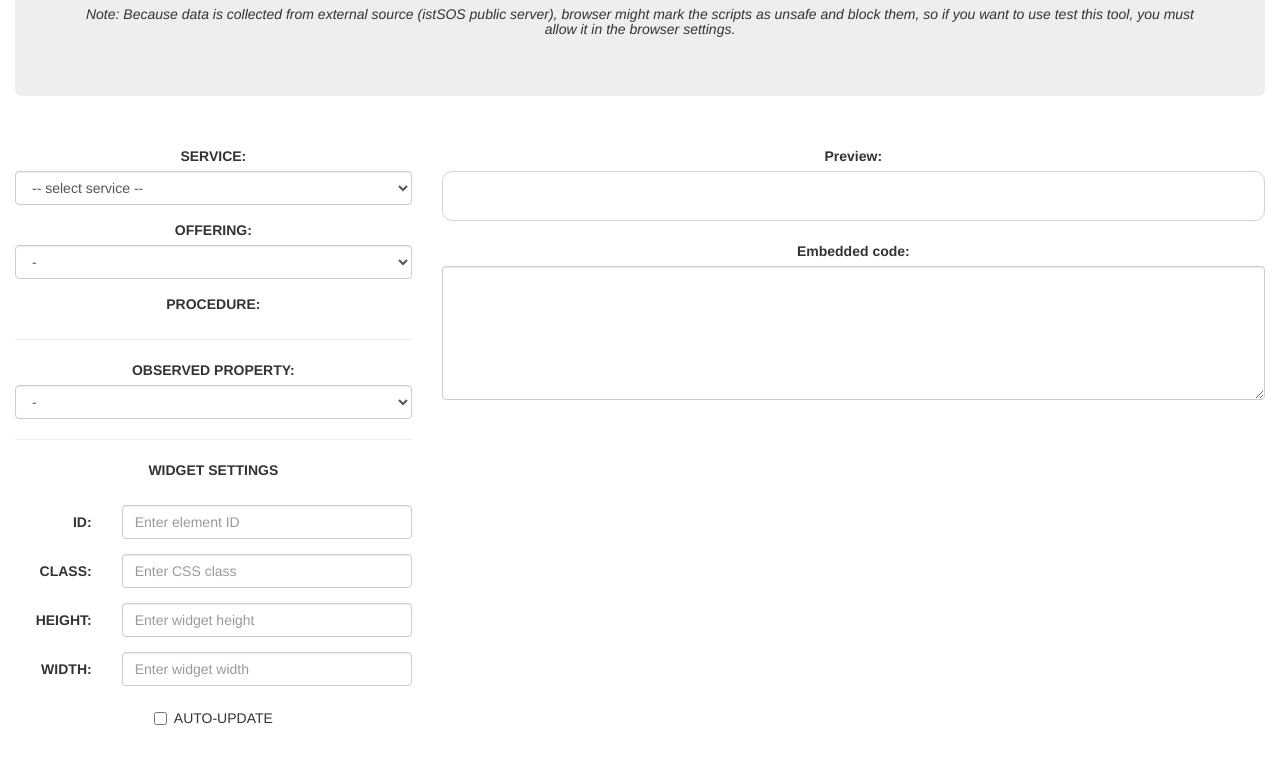
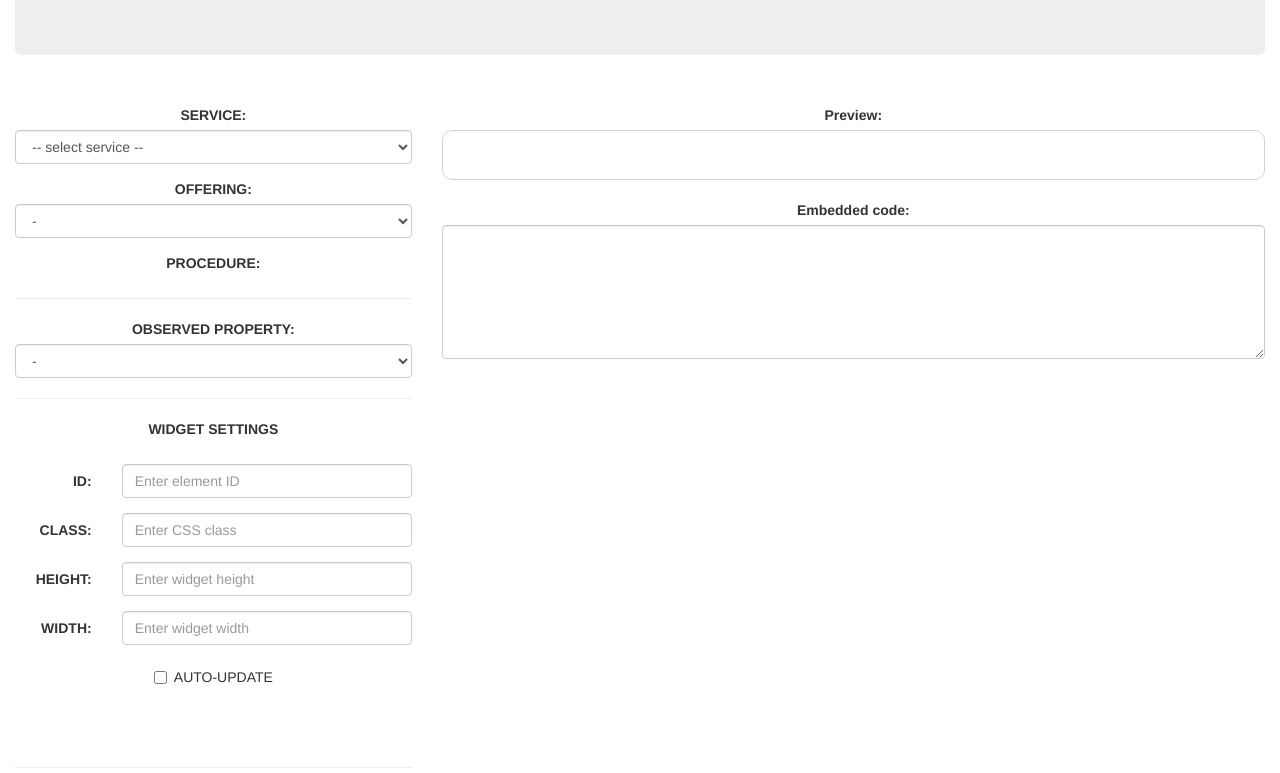
Before and after one commit to Luka-G/istSOS-Web-API, a website: page pages/web-widget-creator-test/index.html in a window 1280 px wide. Shown: the part 134-907 px from the top of the page. Drawn offline with nearby package versions, Linux system fonts and the light colour scheme; no server answers.

Commit message:
Remove notes about test pages

```diff
--- a/pages/web-widget-creator-test/index.html
+++ b/pages/web-widget-creator-test/index.html
@@ -19,7 +19,6 @@
         <div class="jumbotron">
             <h2>ISTSOS WEB WIDGET CREATOR TESTING PAGE</h2>
             <h4>Map tool creator with data from IstSOS public server is used for this showcase.</h4>
-            <h5><i>Note: Because data is collected from external source (istSOS public server), browser might mark the scripts as unsafe and block them, so if you want to use test this tool, you must allow it in the browser settings.</i></h5>
         </div>
         <br/>
         <div class="row">
```
Also changed, not shown: pages/core-test/istsos-test.html (+0 -1 lines).
